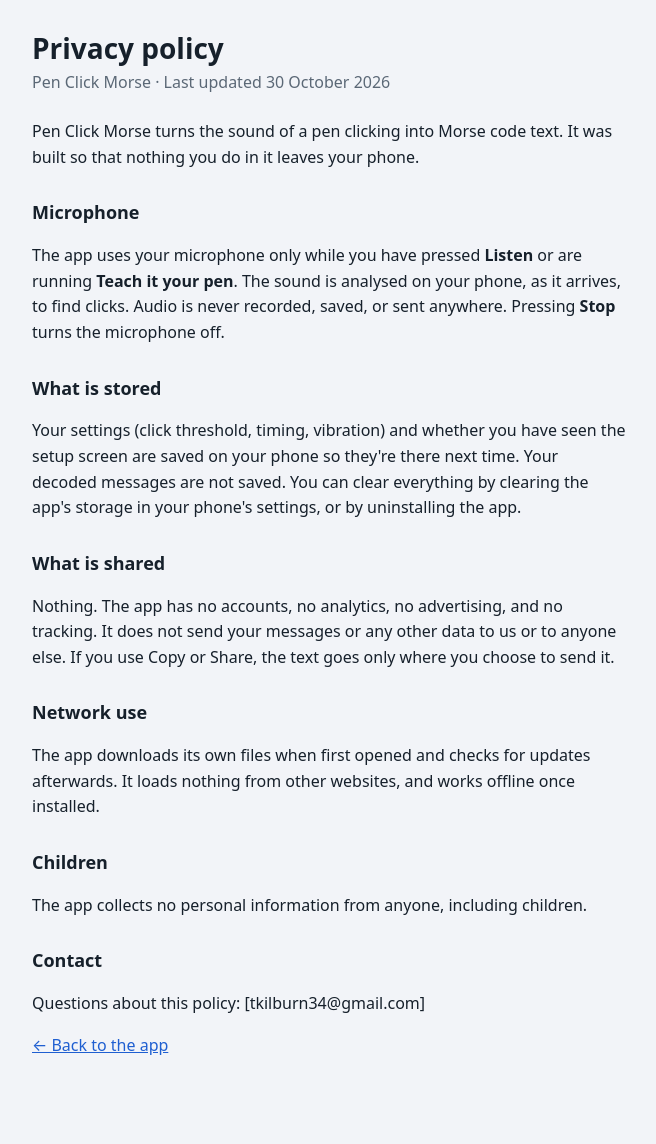
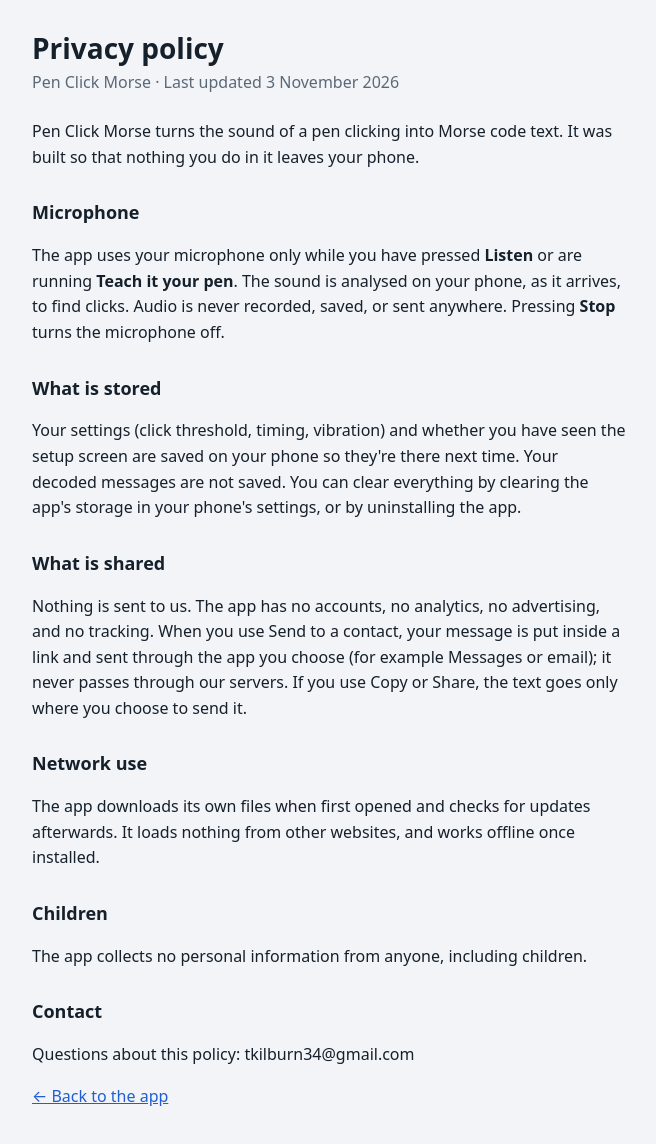
Before and after one commit to tkilburn34-ai/tkilburn34-ai.github.io, a plain HTML site: page privacy.html in a window 1280 px wide. Shown: the whole page, without its empty margins (268-924 px from the left). Before the commit the page ends 1122 px from the top, so only its background shows below. Drawn offline with Linux system fonts and the light colour scheme.

Commit message:
Update privacy.html

```diff
--- a/privacy.html
+++ b/privacy.html
@@ -20,7 +20,7 @@
 <body>
 <main>
   <h1>Privacy policy</h1>
-  <p class="meta">Pen Click Morse · Last updated 30 October 2026</p>
+  <p class="meta">Pen Click Morse · Last updated 3 November 2026</p>
 
   <p>Pen Click Morse turns the sound of a pen clicking into Morse code text. It was built so that nothing you do in it leaves your phone.</p>
 
@@ -31,7 +31,7 @@
   <p>Your settings (click threshold, timing, vibration) and whether you have seen the setup screen are saved on your phone so they're there next time. Your decoded messages are not saved. You can clear everything by clearing the app's storage in your phone's settings, or by uninstalling the app.</p>
 
   <h2>What is shared</h2>
-  <p>Nothing. The app has no accounts, no analytics, no advertising, and no tracking. It does not send your messages or any other data to us or to anyone else. If you use Copy or Share, the text goes only where you choose to send it.</p>
+  <p>Nothing is sent to us. The app has no accounts, no analytics, no advertising, and no tracking. When you use Send to a contact, your message is put inside a link and sent through the app you choose (for example Messages or email); it never passes through our servers. If you use Copy or Share, the text goes only where you choose to send it.</p>
 
   <h2>Network use</h2>
   <p>The app downloads its own files when first opened and checks for updates afterwards. It loads nothing from other websites, and works offline once installed.</p>
@@ -40,7 +40,7 @@
   <p>The app collects no personal information from anyone, including children.</p>
 
   <h2>Contact</h2>
-  <p>Questions about this policy: <span id="contact">[tkilburn34@gmail.com]</span></p>
+  <p>Questions about this policy: <span id="contact">tkilburn34@gmail.com</span></p>
 
   <p><a href="./">← Back to the app</a></p>
 </main>
```
